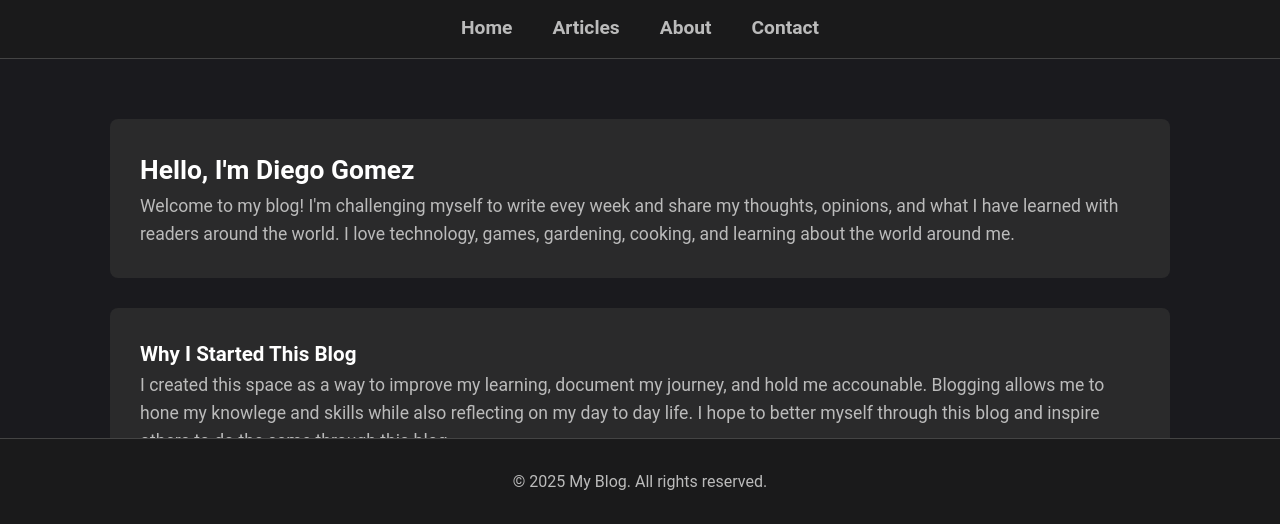
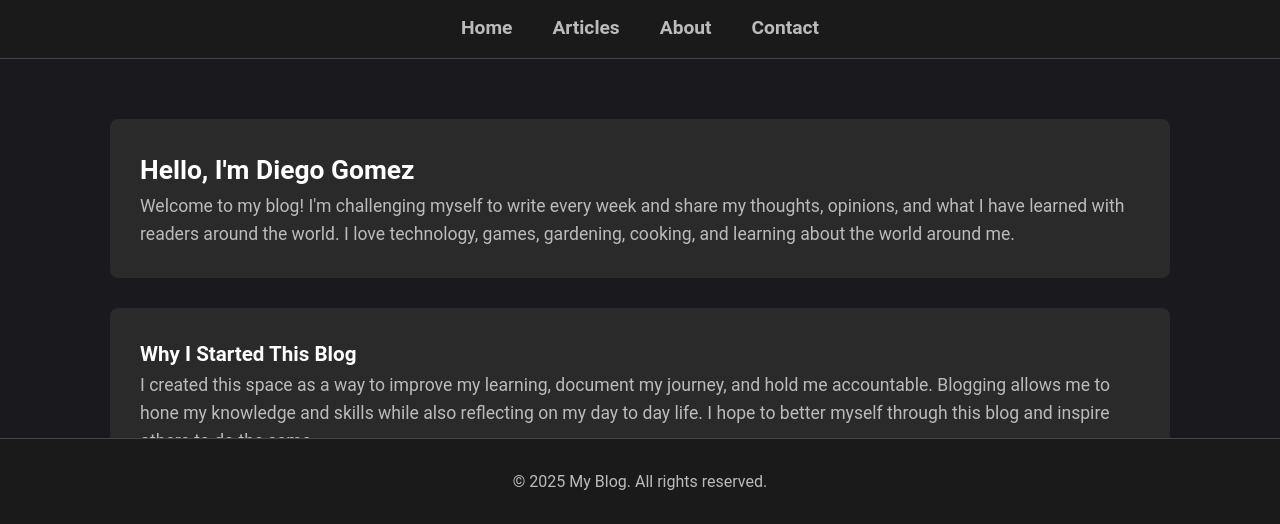
Before and after one commit to DiegoRGomez5916/blog, a plain HTML site: page about_page.html in a window 1280 px wide. Shown: the part 276-800 px from the top of the page. Drawn offline with Linux system fonts and the light colour scheme.

Commit message:
fixed typos

```diff
--- a/about_page.html
+++ b/about_page.html
@@ -24,15 +24,15 @@
         <section>
         <h2>Hello, I'm Diego Gomez</h2>
             <p>
-                Welcome to my blog! I'm challenging myself to write evey week and share my thoughts, opinions, and what I have learned with readers around the world. I love
+                Welcome to my blog! I'm challenging myself to write every week and share my thoughts, opinions, and what I have learned with readers around the world. I love
                 technology, games, gardening, cooking, and learning about the world around me.
             </p>
         </section>
         <section>
             <h3>Why I Started This Blog</h3>
             <p>
-                I created this space as a way to improve my learning, document my journey, and hold me accounable. Blogging allows me to hone my knowlege and skills while also
-                reflecting on my day to day life. I hope to better myself through this blog and inspire others to do the same through this blog.
+                I created this space as a way to improve my learning, document my journey, and hold me accountable. Blogging allows me to hone my knowledge and skills while also
+                reflecting on my day to day life. I hope to better myself through this blog and inspire others to do the same.
             </p>
         </section>
         <section>
```
